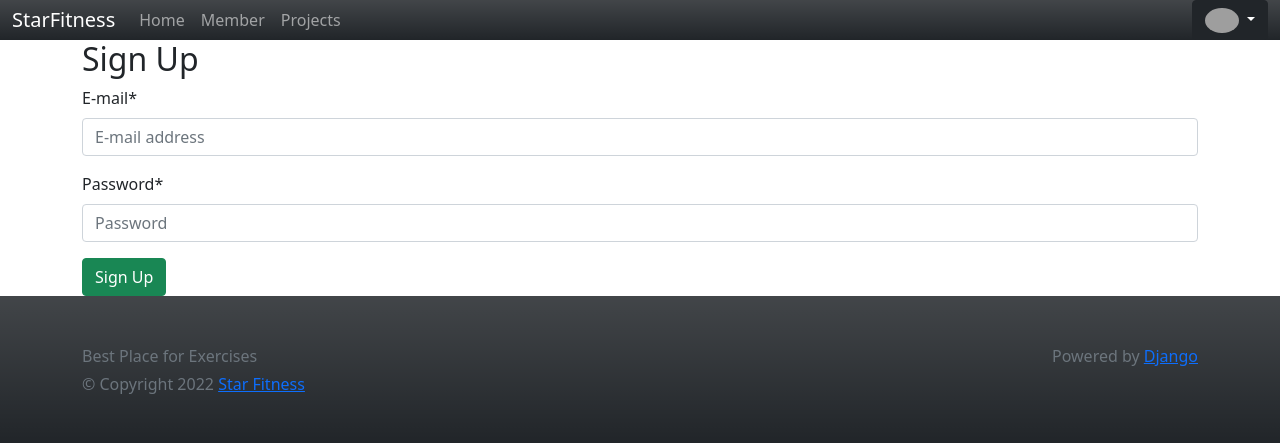
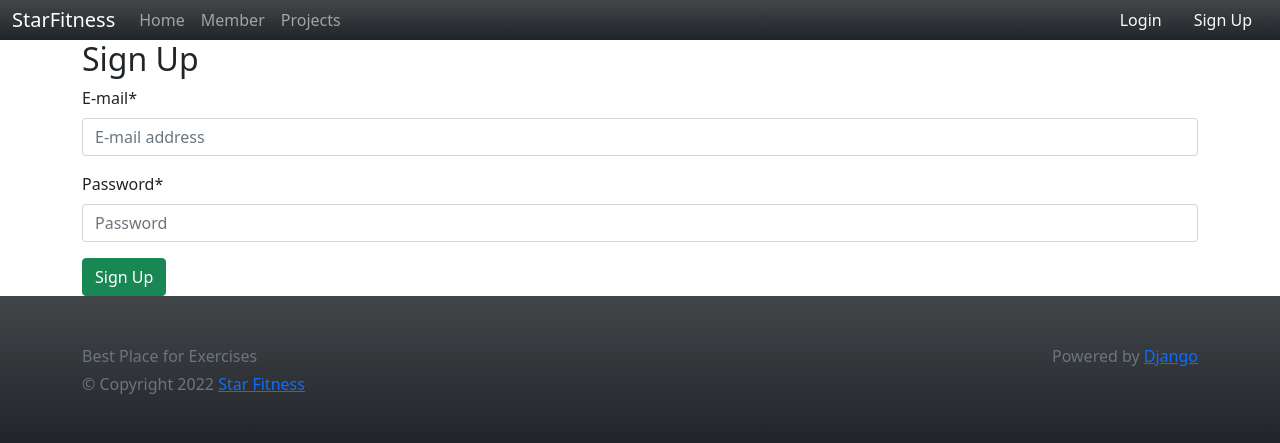
Before and after one commit to shinchri/Star-Fitness, a Django app: page /accounts/signup/ in a window 1280 px wide. Shown: the top 443 px of the page. Run offline with Django 4.2, Linux system fonts and the light colour scheme; some libraries are stand-ins or nearby versions; grey boxes are pictures that could not be loaded.

Commit message:
Add links to login, logout, and signup

```diff
--- a/src/main/templates/main/partials/nav.html
+++ b/src/main/templates/main/partials/nav.html
@@ -24,6 +24,7 @@
     </div>
 
     <div class="d-flex align-items-center">
+      {% if request.user.is_authenticated %}
       <!-- Avatar -->
       <div class="dropdown">
         <button class="btn btn-dark dropdown-toggle" type="button" id="navbarDropdownMenuLink" data-bs-toggle="dropdown" aria-expanded="false">
@@ -50,6 +51,16 @@
           </li>
         </ul>
       </div>
+      {% else %}
+      <ul class="nav d-flex justify-content-end ms-auto mb-2 mb-lg-0">
+        <li class="nav-item">
+          <a class="nav-link active link-light" aria-current="page" href="{% url 'account_login' %}">Login</a>
+        </li>
+        <li class="nav-item">
+          <a class="nav-link active link-light" aria-current="page" href="{% url 'account_signup' %}">Sign Up</a>
+        </li>
+      </ul>
+      {% endif %}
     </div>
     <!-- Right elements -->
   </div>
```
Also changed, not shown: src/main/templates/main/main.html (+9 -3 lines).
